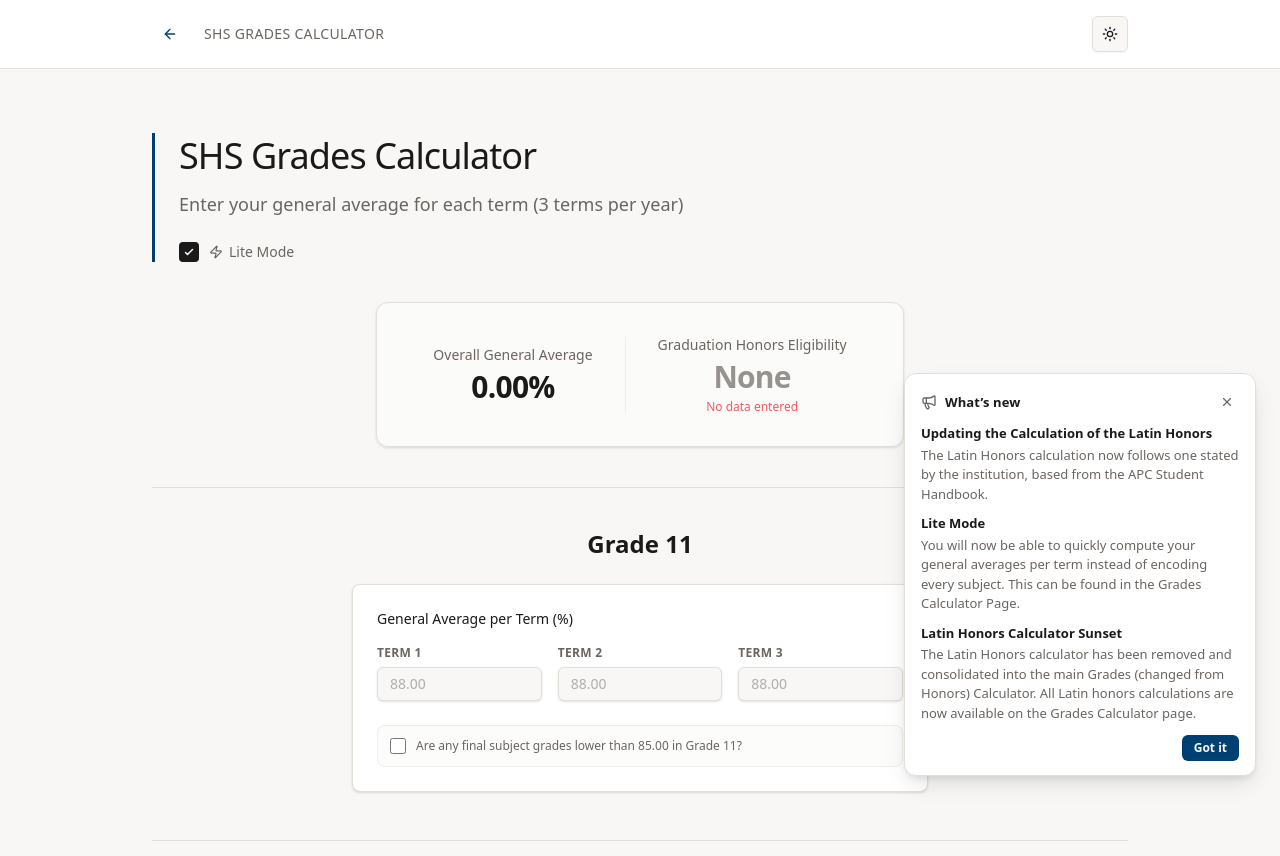
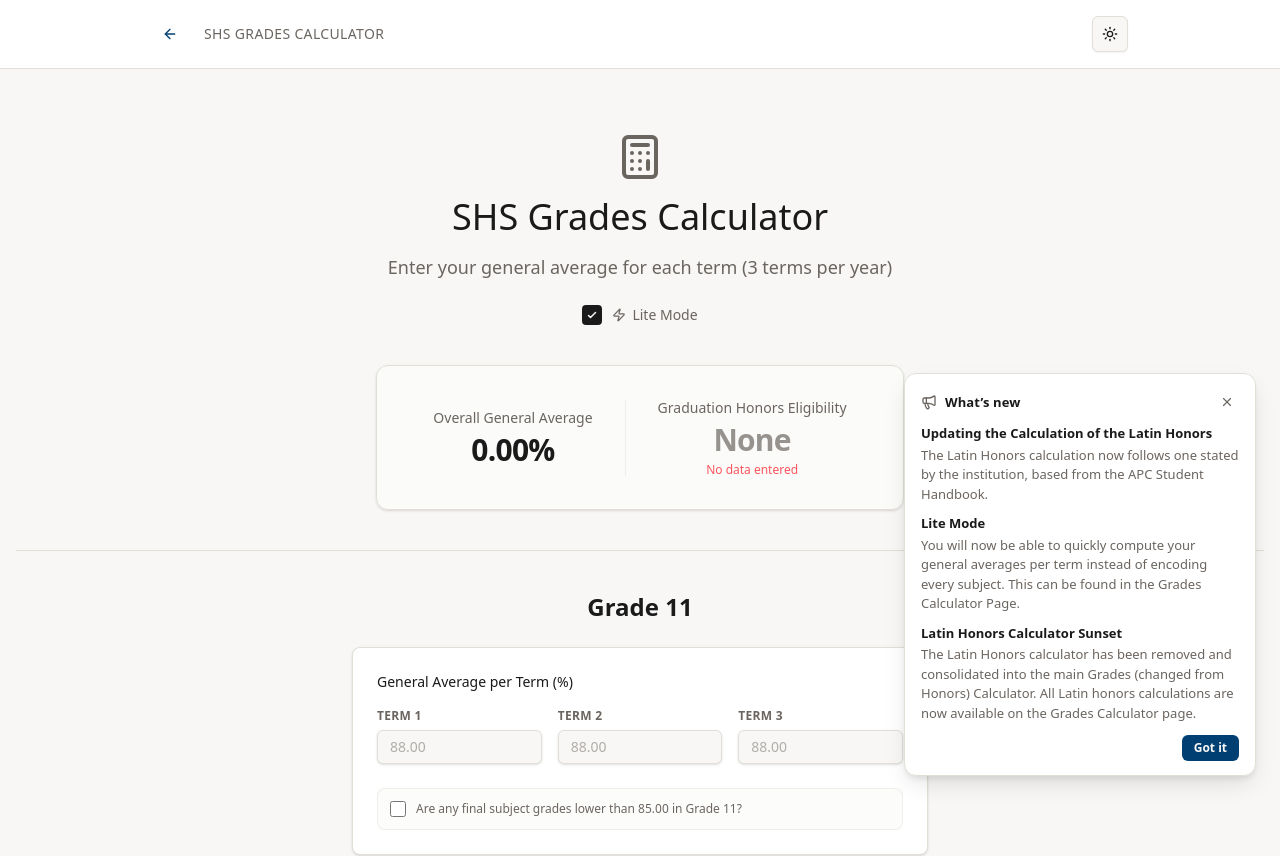
Before and after one commit to jpcsapc/APC-Honors-Checker, a Next.js app: page /honors-shs in a window 1280 px wide. Shown: the top 856 px of the page. Built offline with nearby package versions, Linux system fonts and the light colour scheme.

Commit message:
ui: more consisten tables and lesser padding on footer

```diff
--- a/src/app/honors-shs/page.tsx
+++ b/src/app/honors-shs/page.tsx
@@ -623,13 +623,14 @@ export default function SHSHonorsCalcu() {
       <Header title="SHS Grades Calculator" backHref="/" />
 
       {/* Main Content */}
-      <main className="max-w-5xl mx-auto px-6 py-16">
-        {/* Hero — left-aligned with accent bar */}
-        <section className="mb-10 pl-6 border-l-[3px] border-primary">
-          <h1 className="text-4xl font-medium tracking-tight text-foreground leading-tight">
-            SHS Grades Calculator
-          </h1>
-          <p className="mt-3 text-lg text-muted-foreground">
+      <main className="container mx-auto px-4 py-16">
+        {/* Hero Section */}
+        <div className="text-center mb-10">
+          <div className="flex justify-center mb-4">
+            <Calculator className="h-12 w-12 text-muted-foreground" />
+          </div>
+          <h1 className="text-4xl font-normal text-foreground mb-4">SHS Grades Calculator</h1>
+          <p className="text-muted-foreground text-lg">
             <AnimatePresence mode="wait">
               <motion.span
                 key={liteMode ? "lite" : "full"}
@@ -652,7 +653,7 @@ export default function SHSHonorsCalcu() {
           </p>
 
           {/* Lite Mode Toggle */}
-          <div className="flex items-center justify-start gap-2.5 mt-6">
+          <div className="flex items-center justify-center gap-2.5 mt-6">
             <button
               role="checkbox"
               aria-checked={liteMode}
@@ -687,7 +688,7 @@ export default function SHSHonorsCalcu() {
               Lite Mode
             </label>
           </div>
-        </section>
+        </div>
 
         {/* Overall Honors Summary Card */}
         <div className="flex justify-center mb-10">
--- a/src/app/honors/page.tsx
+++ b/src/app/honors/page.tsx
@@ -413,13 +413,14 @@ export default function HonorsCalcu() {
       <Header title="Grades Calculator" backHref="/" />
 
       {/* Main Content */}
-      <main className="max-w-5xl mx-auto px-6 py-16">
-        {/* Hero — left-aligned with accent bar */}
-        <section className="mb-10 pl-6 border-l-[3px] border-primary">
-          <h1 className="text-4xl font-medium tracking-tight text-foreground leading-tight">
-            Grades Calculator
-          </h1>
-          <p className="mt-3 text-lg text-muted-foreground">
+      <main className="container mx-auto px-4 py-16">
+        {/* Hero Section */}
+        <div className="text-center mb-10">
+          <div className="flex justify-center mb-4">
+            <Calculator className="h-12 w-12 text-muted-foreground" />
+          </div>
+          <h1 className="text-4xl font-normal text-foreground mb-4">Grades Calculator</h1>
+          <p className="text-muted-foreground text-lg">
             <AnimatePresence mode="wait">
               <motion.span
                 key={liteMode ? "lite" : "full"}
@@ -442,7 +443,7 @@ export default function HonorsCalcu() {
           </p>
 
           {/* Lite Mode Toggle */}
-          <div className="flex items-center justify-start gap-2.5 mt-6">
+          <div className="flex items-center justify-center gap-2.5 mt-6">
             <button
               role="checkbox"
               aria-checked={liteMode}
@@ -477,7 +478,7 @@ export default function HonorsCalcu() {
               Lite Mode
             </label>
           </div>
-        </section>
+        </div>
 
         {/* Year Summary */}
         <div className="flex justify-center mb-10">
--- a/src/app/page.tsx
+++ b/src/app/page.tsx
@@ -11,7 +11,7 @@ export default function FrontPage() {
     <div className="min-h-screen bg-background">
       <Header />
 
-      <main className="max-w-5xl mx-auto px-6 py-16">
+      <main className="max-w-5xl mx-auto px-6 pt-16 pb-4">
         {/* Hero — left-aligned with accent bar */}
         <section className="mb-16 pl-6 border-l-[3px] border-primary">
           <h1 className="text-4xl font-medium tracking-tight text-foreground leading-tight">
--- a/src/components/Footer.tsx
+++ b/src/components/Footer.tsx
@@ -1,6 +1,6 @@
 export function Footer() {
   return (
-    <footer className="border-t border-border pt-8 mt-16 pb-12">
+    <footer className="border-t border-border pt-8 pb-8">
       <div className="max-w-5xl mx-auto px-6">
         <p className="text-left text-xs text-muted-foreground">
           Created by the Developers of JPCS - APC | Edwin Gumba Jr. (SS221) &amp; Marwin John Gonzales (IT241)
```
